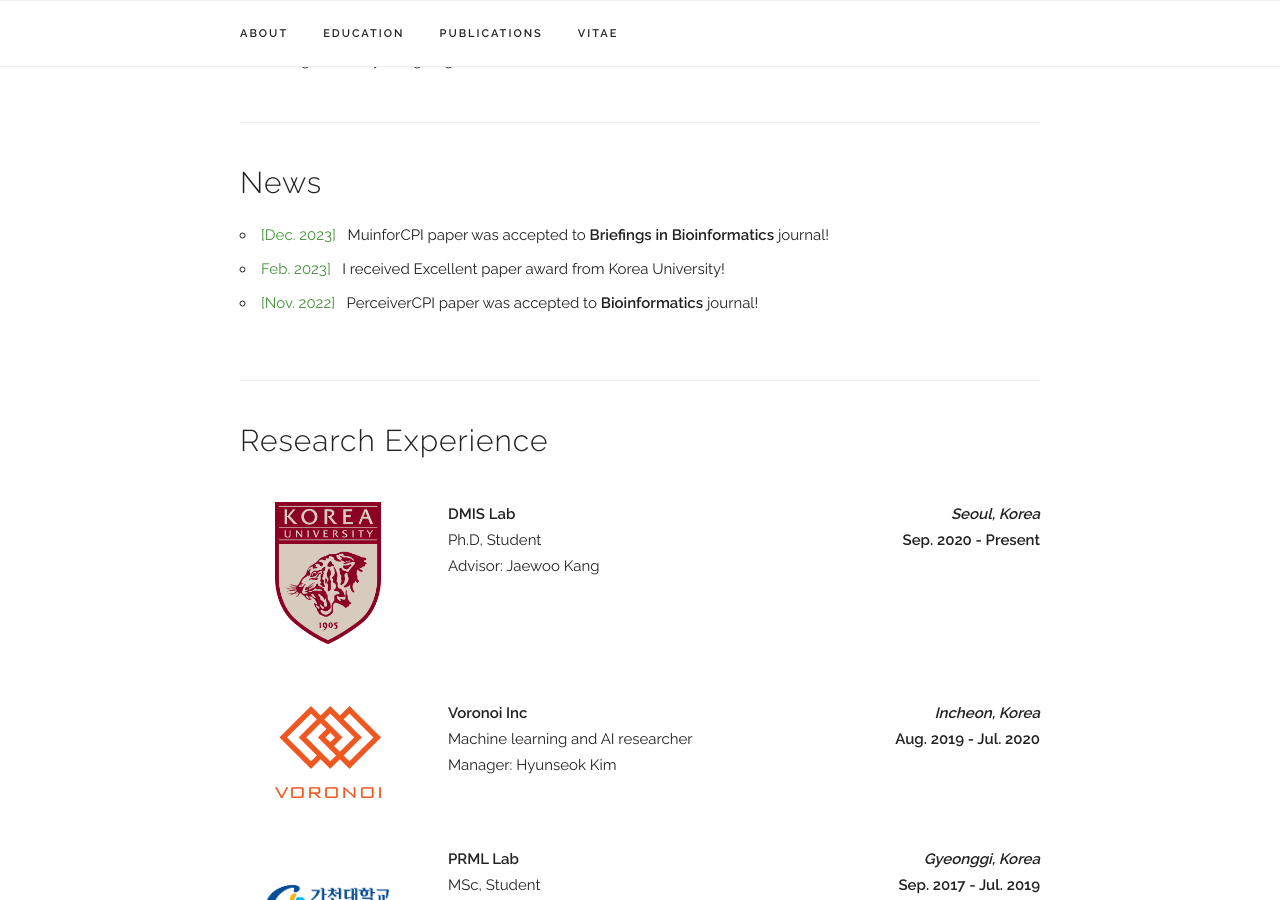
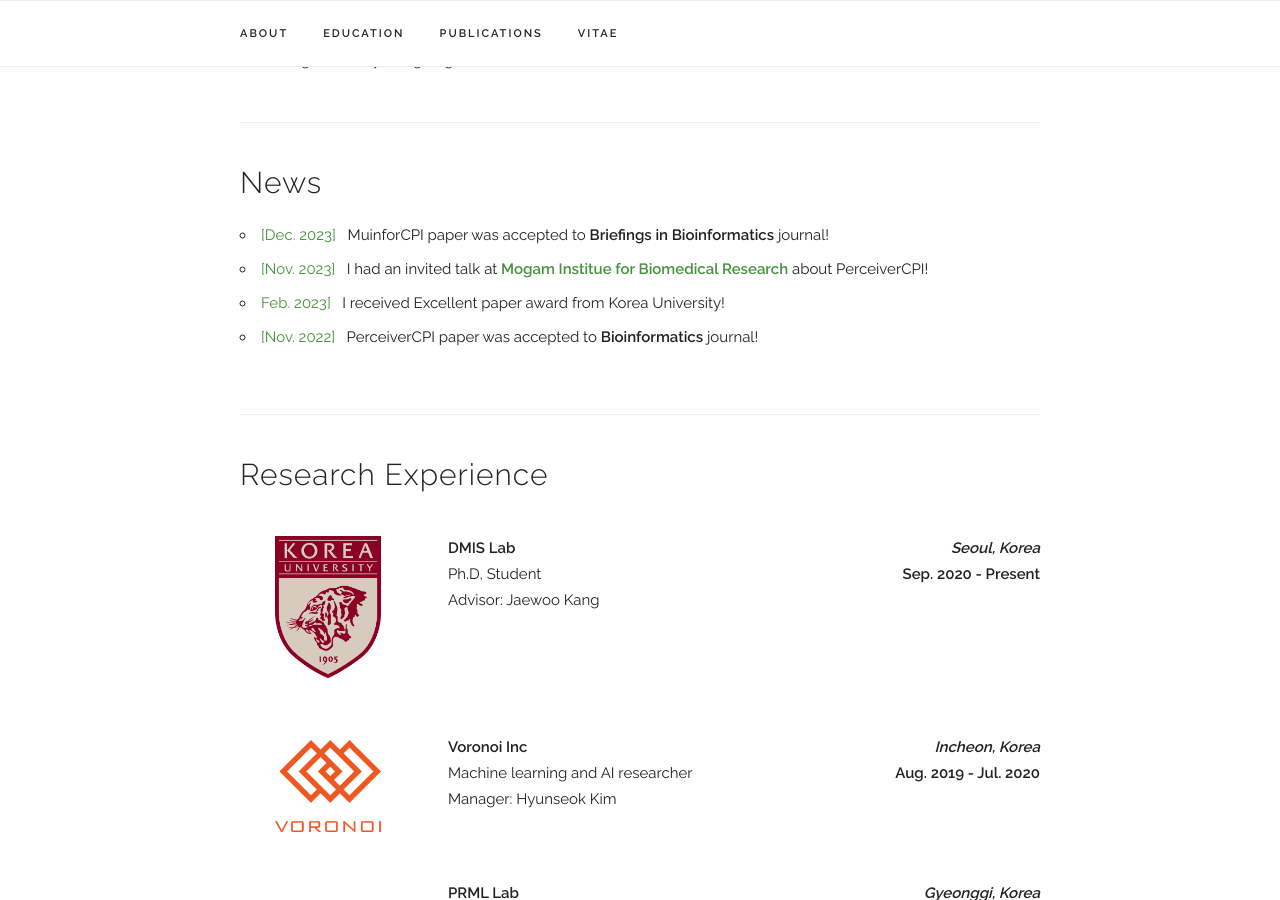
Before and after one commit to quangnguyenbn99/quangnguyenbn99.github.io, a Jekyll site: the page built from index.html, in a window 1280 px wide and 900 px high, scrolled down 752 px. Built offline with Jekyll 4.4.1, drawn with Linux system fonts in a browser that asks for light colours; some web fonts are replaced.

Commit message:
Update index.html

```diff
--- a/index.html
+++ b/index.html
@@ -40,6 +40,10 @@ layout: default
       <li>
         <b style="color: #46923c; font-weight: normal;">[Dec. 2023]</b>&nbsp&nbsp
         MuinforCPI paper was accepted to <b>Briefings in Bioinformatics</b> journal!
+      </li>
+      <li>
+        <b style="color: #46923c; font-weight: normal;">[Nov. 2023]</b>&nbsp&nbsp
+        I had an invited talk at <a href="http://www.mogam.re.kr/eng">Mogam Institue for Biomedical Research</a> about PerceiverCPI!
       </li>
       <li>
         <b style="color: #46923c; font-weight: normal;">Feb. 2023]</b>&nbsp&nbsp
```
